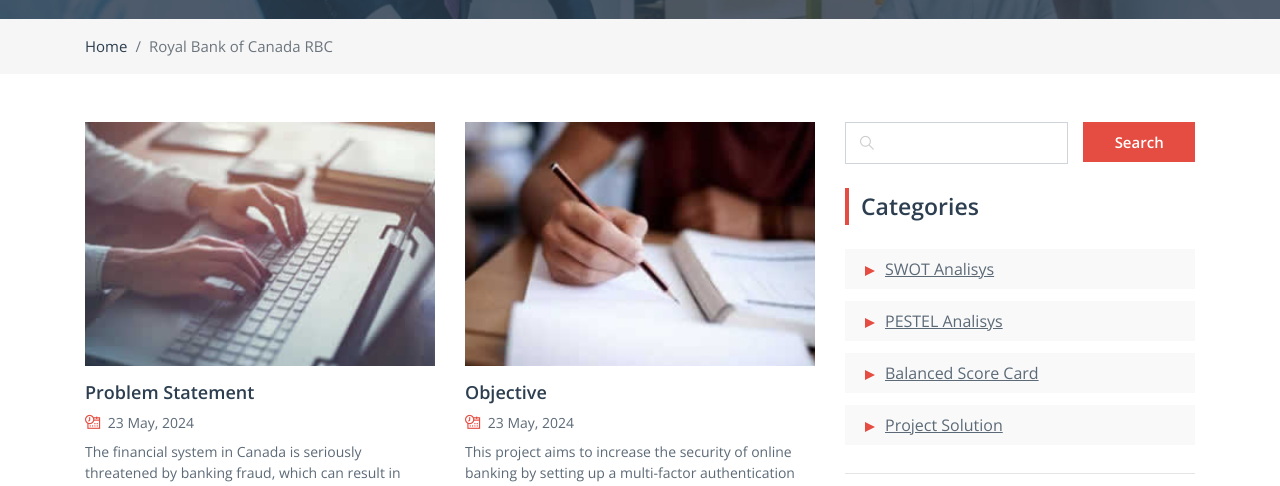
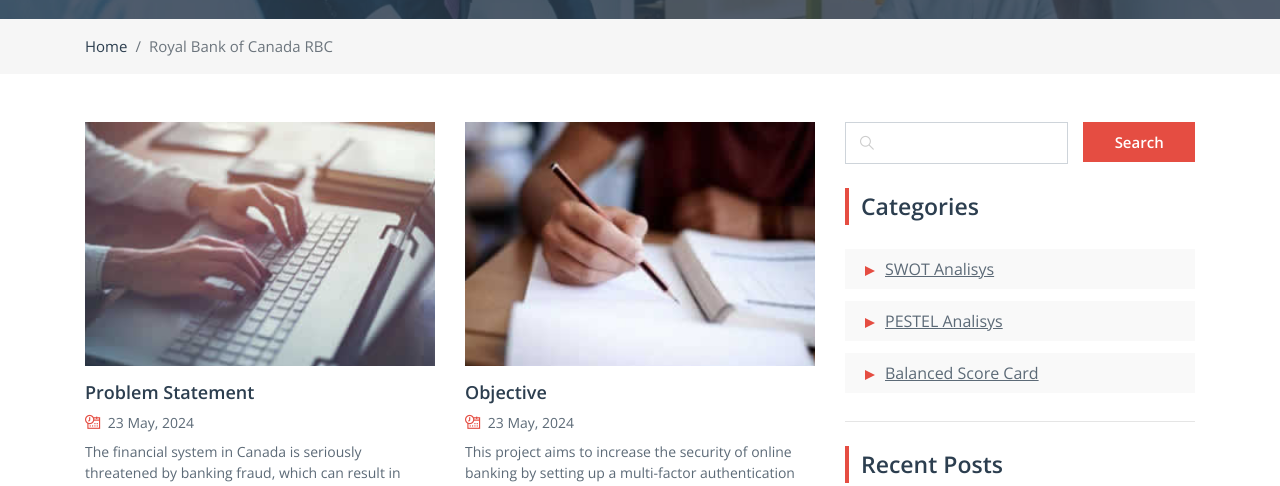
Before and after one commit to agalindosoftware/Panther-Consultancy, a plain HTML site: page AG/wwwroot/blog-cat1.html in a window 1280 px wide. Shown: the part 465-951 px from the top of the page. Drawn offline with nearby package versions, Linux system fonts and the light colour scheme; files whose address does not match are found by name.

Commit message:
changes client page

```diff
--- a/AG/wwwroot/blog-cat1.html
+++ b/AG/wwwroot/blog-cat1.html
@@ -330,7 +330,6 @@
                         </li>
                         <li><a data-fancybox="gallery" href="assets/custom/images/PESTEL RBC.png">PESTEL Analisys</a></li>
                         <li><a data-fancybox="gallery" href="assets/custom/images/RBC_ScoreCard.png">Balanced Score Card</a></li>
-                        <li><a data-fancybox="gallery" href="">Project Solution</a></li>
                     </ul>
                     <hr>
                 </div>
```
Also changed, not shown: AG/wwwroot/about1.html (+1 -1 lines).
